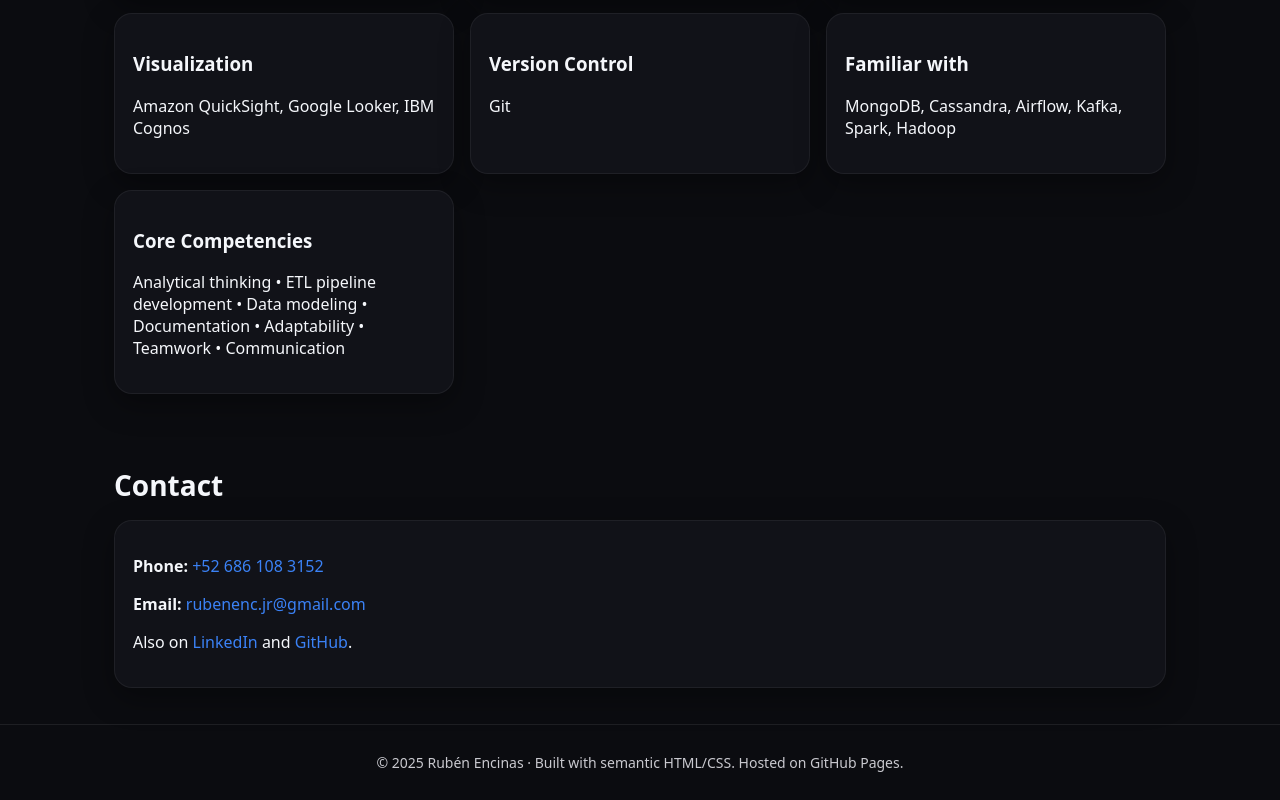
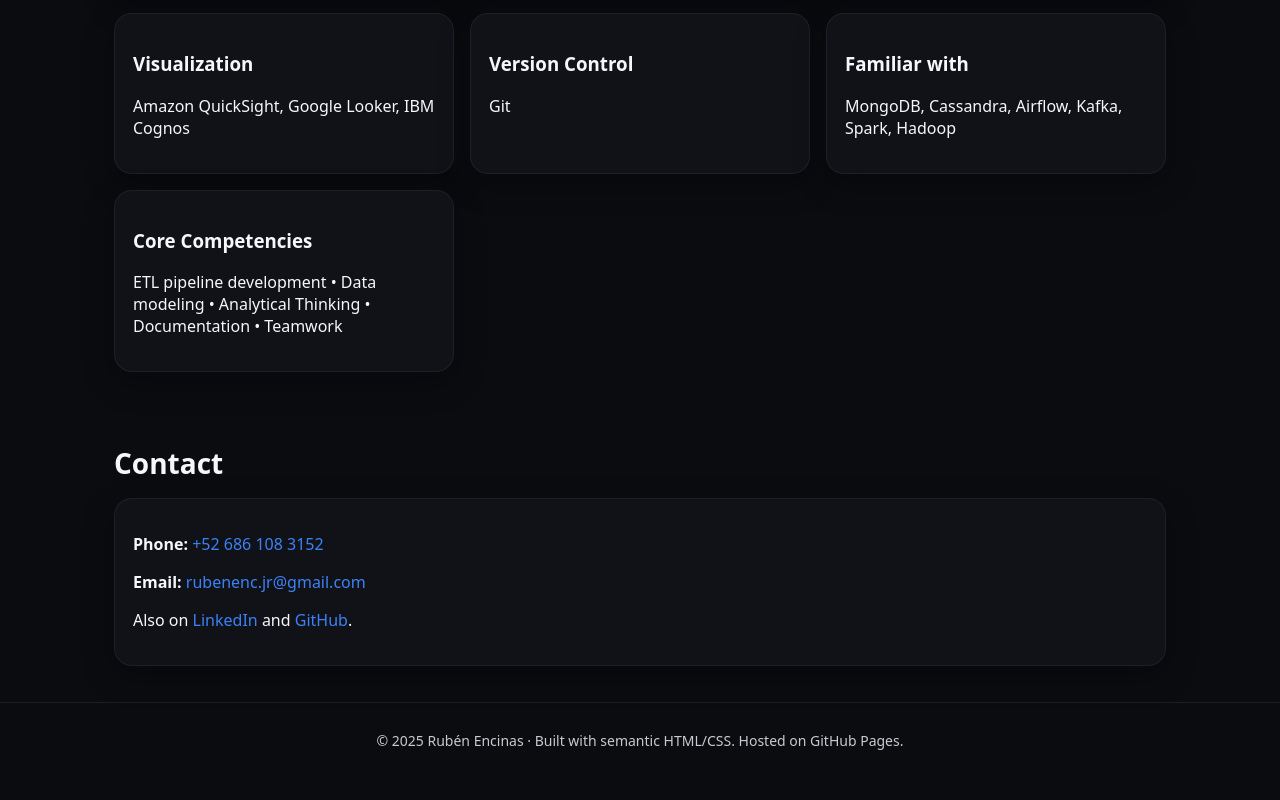
Before and after one commit to RubenEnc11/rubenenc11.github.io, a plain HTML site: page index.html in a window 1280 px wide. Shown: the part 1608-2408 px from the top of the page. After the commit the page ends 2386 px from the top, so only its background shows below. Drawn offline with Linux system fonts and the light colour scheme.

Commit message:
Update core competencies in index.html

```diff
--- a/index.html
+++ b/index.html
@@ -122,7 +122,7 @@
       <div class="card"><h3>Visualization</h3><p>Amazon QuickSight, Google Looker, IBM Cognos</p></div>
       <div class="card"><h3>Version Control</h3><p>Git</p></div>
       <div class="card"><h3>Familiar with</h3><p>MongoDB, Cassandra, Airflow, Kafka, Spark, Hadoop</p></div>
-      <div class="card"><h3>Core Competencies</h3><p>Analytical thinking • ETL pipeline development • Data modeling • Documentation • Adaptability • Teamwork • Communication</p></div>
+      <div class="card"><h3>Core Competencies</h3><p>ETL pipeline development • Data modeling • Analytical Thinking • Documentation • Teamwork</p></div>
     </div>
   </section>
 
```
